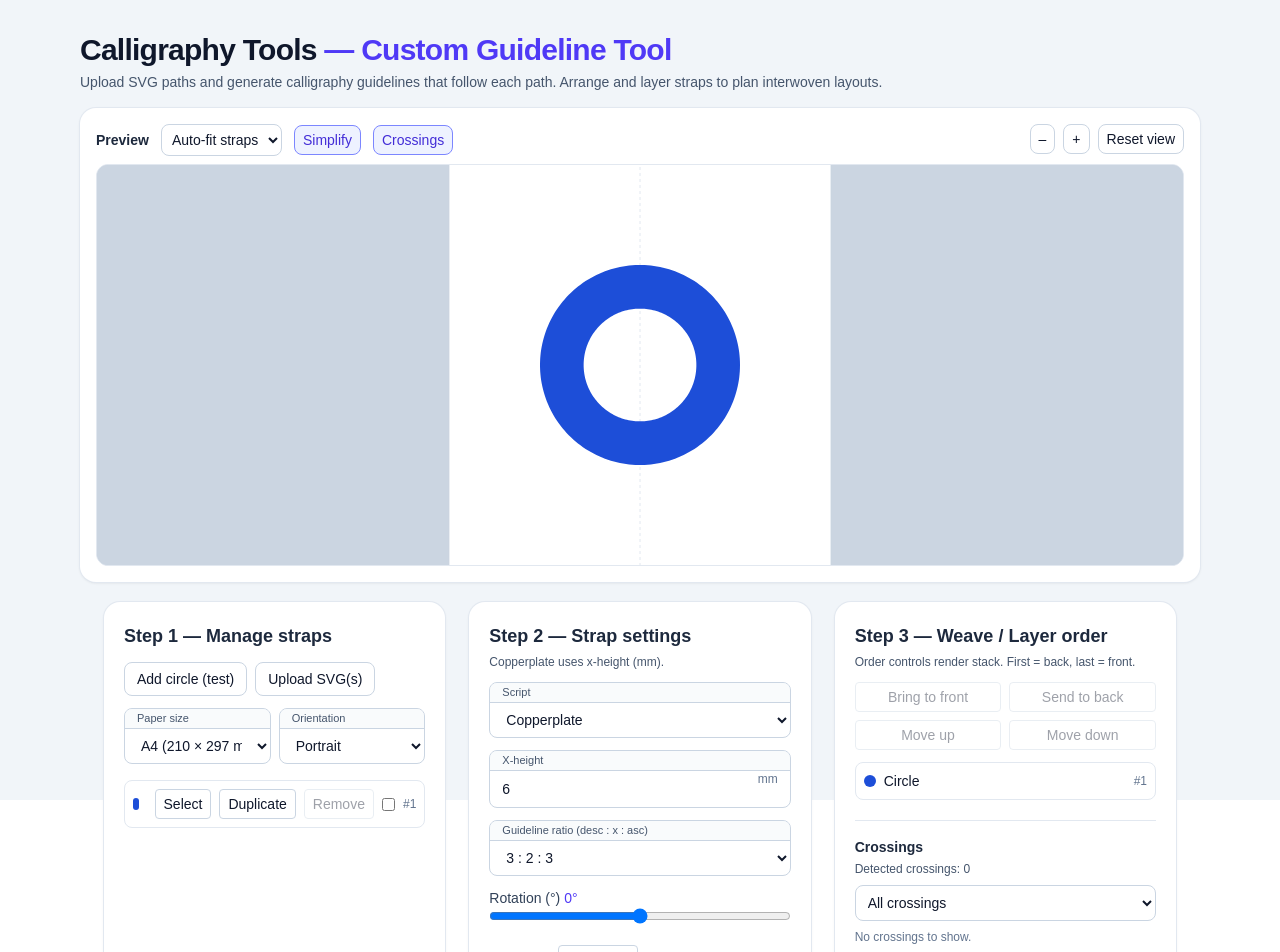
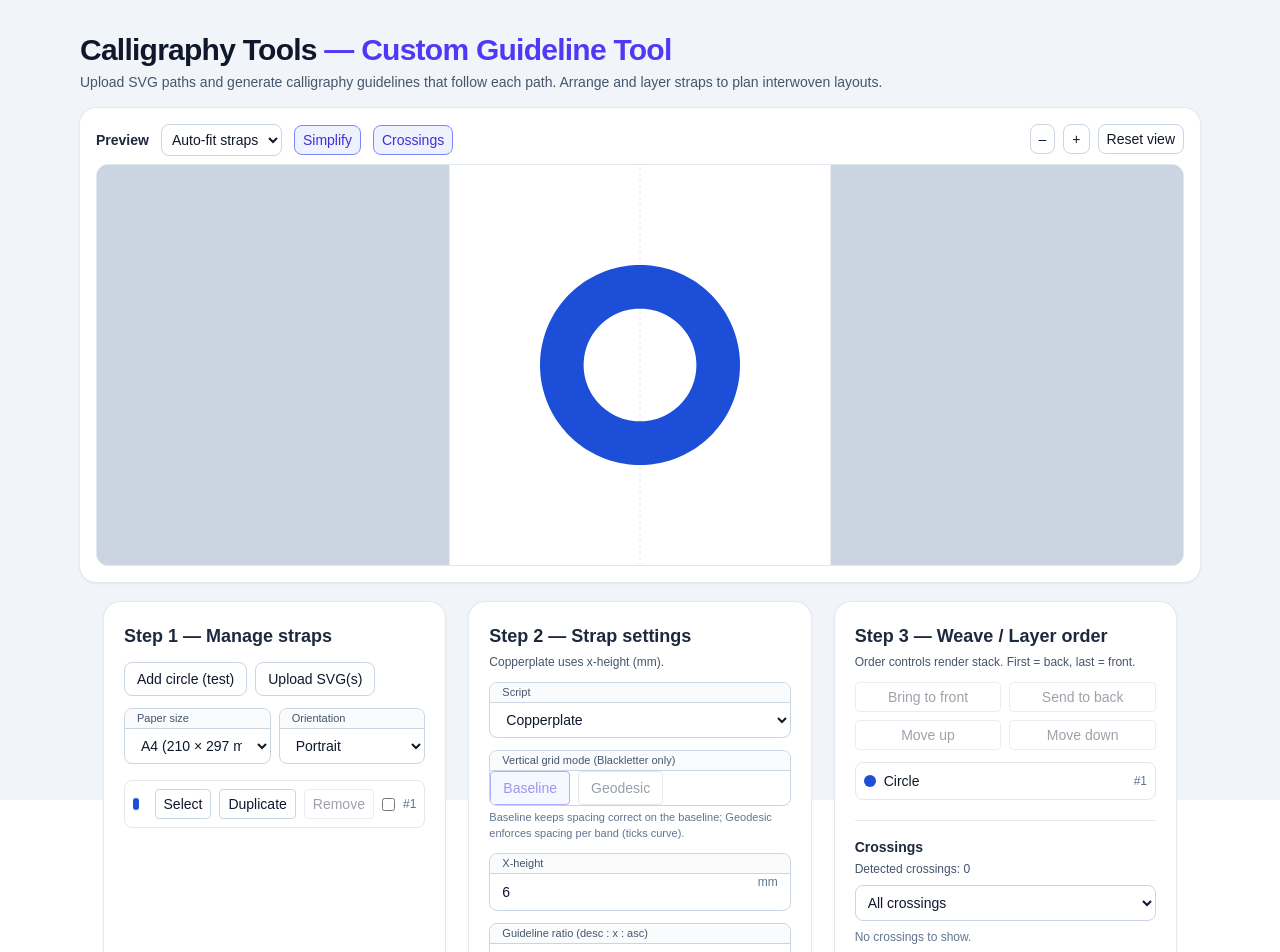
Before and after one commit to mashw/calligraphy-tools, a Next.js app: page /path-guides in a window 1280 px wide. Shown: the top 952 px of the page. Built offline with nearby package versions, Linux system fonts and the light colour scheme.

Commit message:
Add blackletter vertical grid mode toggle and geodesic ticks

```diff
--- a/src/app/calligram/page.tsx
+++ b/src/app/calligram/page.tsx
@@ -461,6 +461,7 @@ export default function CalligramPage() {
   };
   const snap05 = (v: number) => Math.round(v / 0.5) * 0.5;
   const [script, setScript] = useState<ScriptId>('TexturaQuadrata');
+  const [verticalTickMode, setVerticalTickMode] = useState<'baseline' | 'geodesic'>('baseline');
   const [allowPartialNibWidths, setAllowPartialNibWidths] = useState(true);
   const [radiusMM, setRadiusMM] = useState(MAIN_DEFAULTS.TexturaQuadrata.radiusMM);
   const [innerOffsetMM, setInnerOffsetMM] = useState(
@@ -1015,8 +1016,9 @@ export default function CalligramPage() {
         tickStepMM,
         tickAnchorS: span ? span.sStart : undefined,
         actualNibMM: nibMM,
+        verticalTickMode: script === 'Copperplate' ? undefined : verticalTickMode,
       }),
-    [baseline, guideTemplate, xMM, ascMM, descMM, mainNormalSign, tickStepMM, nibMM, span],
+    [baseline, guideTemplate, xMM, ascMM, descMM, mainNormalSign, tickStepMM, nibMM, span, script, verticalTickMode],
   );
 
   const mainAscTopOffsetMM = useMemo(
@@ -1121,8 +1123,9 @@ const innerRadiusMaxMM = useMemo(
       tickStepMM: topTickStepMM,
       tickAnchorS: topSpan ? topSpan.sStart : undefined,
       actualNibMM: topBandSizeMM,
+      verticalTickMode: topBandScript === 'Copperplate' ? undefined : verticalTickMode,
     }),
-    [topBandScript, topBaseline, topXMM, topAscMM, topDescMM, innerNormalSign, topTickStepMM, topSpan, topBandSizeMM],
+    [topBandScript, topBaseline, topXMM, topAscMM, topDescMM, innerNormalSign, topTickStepMM, topSpan, topBandSizeMM, verticalTickMode],
   );
 
   const bottomXMM = useMemo(
@@ -1173,8 +1176,9 @@ const innerRadiusMaxMM = useMemo(
       tickStepMM: bottomTickStepMM,
       tickAnchorS: bottomSpan ? bottomSpan.sStart : undefined,
       actualNibMM: bottomBandSizeMM,
+      verticalTickMode: bottomBandScript === 'Copperplate' ? undefined : verticalTickMode,
     }),
-    [bottomBandScript, bottomBaseline, bottomXMM, bottomAscMM, bottomDescMM, outerNormalSign, bottomTickStepMM, bottomSpan, bottomBandSizeMM],
+    [bottomBandScript, bottomBaseline, bottomXMM, bottomAscMM, bottomDescMM, outerNormalSign, bottomTickStepMM, bottomSpan, bottomBandSizeMM, verticalTickMode],
   );
 
   useEffect(() => {
@@ -2469,6 +2473,28 @@ const innerRadiusMaxMM = useMemo(
                   <option value={45}>45°</option>
                 </select>
                 </InsetLabeledField>
+
+              <div className="col-span-2">
+                <InsetLabeledField label="Vertical grid mode">
+                  <div className="flex items-center gap-2">
+                    <button
+                      type="button"
+                      onClick={() => setVerticalTickMode('baseline')}
+                      className={`px-3 py-1.5 rounded border text-sm ${verticalTickMode === 'baseline' ? 'border-indigo-500 bg-indigo-50 text-indigo-700' : 'border-slate-300 text-slate-700 hover:bg-slate-50'}`}
+                    >
+                      Baseline
+                    </button>
+                    <button
+                      type="button"
+                      onClick={() => setVerticalTickMode('geodesic')}
+                      className={`px-3 py-1.5 rounded border text-sm ${verticalTickMode === 'geodesic' ? 'border-indigo-500 bg-indigo-50 text-indigo-700' : 'border-slate-300 text-slate-700 hover:bg-slate-50'}`}
+                    >
+                      Geodesic
+                    </button>
+                  </div>
+                </InsetLabeledField>
+                <p className="mt-1 text-[11px] text-slate-400">Baseline keeps spacing correct on the baseline; Geodesic enforces spacing per band (ticks curve).</p>
+              </div>
               </div>
             </div>
           )}
--- a/src/app/curve/page.tsx
+++ b/src/app/curve/page.tsx
@@ -422,6 +422,7 @@ export default function CurvedTitlePage() {
   const snap05 = (v: number) => Math.round(v / 0.5) * 0.5;
 
   const [script, setScript] = useState<ScriptId>('TexturaQuadrata');
+  const [verticalTickMode, setVerticalTickMode] = useState<'baseline' | 'geodesic'>('baseline');
   const [curve, setCurve] = useState<CurvePresetId>('simpleArch');
   const [flipCurve, setFlipCurve] = useState(false);
   const [align, setAlign] = useState<AlignMode>('center');
@@ -974,8 +975,9 @@ export default function CurvedTitlePage() {
         tickStepMM,
         tickAnchorS: span ? span.sStart : undefined,
         actualNibMM: nibMM,
+        verticalTickMode: script === 'Copperplate' ? undefined : verticalTickMode,
       }),
-    [baseline, guideTemplate, xMM, ascMM, descMM, tickStepMM, nibMM, span],
+    [baseline, guideTemplate, xMM, ascMM, descMM, tickStepMM, nibMM, span, script, verticalTickMode],
   );
 
   const topBaseline = useMemo(() => guideSet.ascLine, [guideSet.ascLine]);
@@ -1019,8 +1021,9 @@ export default function CurvedTitlePage() {
       tickStepMM: topTickStepMM,
       tickAnchorS: topSpan ? topSpan.sStart : undefined,
       actualNibMM: topBandSizeMM,
+      verticalTickMode: topBandScript === 'Copperplate' ? undefined : verticalTickMode,
     }),
-    [topBandScript, topBaseline, topXMM, topAscMM, topTickStepMM, topSpan, topBandSizeMM],
+    [topBandScript, topBaseline, topXMM, topAscMM, topTickStepMM, topSpan, topBandSizeMM, verticalTickMode],
   );
 
   const bottomXMM = useMemo(
@@ -1064,8 +1067,9 @@ export default function CurvedTitlePage() {
       tickStepMM: bottomTickStepMM,
       tickAnchorS: bottomSpan ? bottomSpan.sStart : undefined,
       actualNibMM: bottomBandSizeMM,
+      verticalTickMode: bottomBandScript === 'Copperplate' ? undefined : verticalTickMode,
     }),
-    [bottomBandScript, bottomBaseline, bottomXMM, bottomDescMM, bottomTickStepMM, bottomSpan, bottomBandSizeMM],
+    [bottomBandScript, bottomBaseline, bottomXMM, bottomDescMM, bottomTickStepMM, bottomSpan, bottomBandSizeMM, verticalTickMode],
   );
 
   const midAscPts = useMemo(() => {
@@ -2536,6 +2540,28 @@ export default function CurvedTitlePage() {
                   <option value={45}>45°</option>
                 </select>
                 </InsetLabeledField>
+
+              <div className="col-span-2">
+                <InsetLabeledField label="Vertical grid mode">
+                  <div className="flex items-center gap-2">
+                    <button
+                      type="button"
+                      onClick={() => setVerticalTickMode('baseline')}
+                      className={`px-3 py-1.5 rounded border text-sm ${verticalTickMode === 'baseline' ? 'border-indigo-500 bg-indigo-50 text-indigo-700' : 'border-slate-300 text-slate-700 hover:bg-slate-50'}`}
+                    >
+                      Baseline
+                    </button>
+                    <button
+                      type="button"
+                      onClick={() => setVerticalTickMode('geodesic')}
+                      className={`px-3 py-1.5 rounded border text-sm ${verticalTickMode === 'geodesic' ? 'border-indigo-500 bg-indigo-50 text-indigo-700' : 'border-slate-300 text-slate-700 hover:bg-slate-50'}`}
+                    >
+                      Geodesic
+                    </button>
+                  </div>
+                </InsetLabeledField>
+                <p className="mt-1 text-[11px] text-slate-400">Baseline keeps spacing correct on the baseline; Geodesic enforces spacing per band (ticks curve).</p>
+              </div>
               </div>
             </div>
           )}
--- a/src/app/path-guides/page.tsx
+++ b/src/app/path-guides/page.tsx
@@ -344,6 +344,7 @@ export default function PathGuidesPage() {
   const [showDebugPoints] = useState(false);
   const [dragSimplifyStrapId, setDragSimplifyStrapId] = useState<string | null>(null);
   const [scaleInputText, setScaleInputText] = useState('');
+  const [verticalTickMode, setVerticalTickMode] = useState<'baseline' | 'geodesic'>('baseline');
 
   const [straps, setStraps] = useState<Strap[]>(() => ([applyScriptDefaults({
     id: uid('strap'),
@@ -373,6 +374,7 @@ export default function PathGuidesPage() {
   });
 
   const activeStrap = straps.find((s) => s.id === (activeId ?? straps[0]?.id)) ?? straps[0] ?? null;
+  const hasBlackletterStraps = straps.some((strap) => strap.script !== 'Copperplate');
 
   const renderData = useMemo(() => straps.map((strap) => {
     const sampled = samplePathDToPolyline(strap.d, 1.25);
@@ -401,11 +403,12 @@ export default function PathGuidesPage() {
           // ✅ actualNibMM: pass the raw nib size (matches Calligram)
           actualNibMM: metrics.nibMM,
           invertGuides: strap.invertGuides,
+          verticalTickMode: strap.script === 'Copperplate' ? undefined : verticalTickMode,
         })
       : null;
 
     return { strap, transformed, guideSet, metrics, localCenter, sampled };
-  }), [straps]);
+  }), [straps, verticalTickMode]);
 
   const totalSegments = useMemo(
     () => renderData.reduce((sum, r) => sum + Math.max(0, r.transformed.length - 1), 0),
@@ -1076,6 +1079,29 @@ const setCrossingOver = (crossing: Crossing, overId: string) => {
                 </select>
               </InsetLabeledField>
 
+
+              <InsetLabeledField label="Vertical grid mode (Blackletter only)">
+                <div className="flex items-center gap-2">
+                  <button
+                    type="button"
+                    onClick={() => setVerticalTickMode('baseline')}
+                    disabled={!hasBlackletterStraps || activeStrap.script === 'Copperplate'}
+                    className={`px-3 py-1.5 rounded border text-sm disabled:opacity-50 disabled:cursor-not-allowed ${verticalTickMode === 'baseline' ? 'border-indigo-500 bg-indigo-50 text-indigo-700' : 'border-slate-300 text-slate-700 hover:bg-slate-50'}`}
+                  >
+                    Baseline
+                  </button>
+                  <button
+                    type="button"
+                    onClick={() => setVerticalTickMode('geodesic')}
+                    disabled={!hasBlackletterStraps || activeStrap.script === 'Copperplate'}
+                    className={`px-3 py-1.5 rounded border text-sm disabled:opacity-50 disabled:cursor-not-allowed ${verticalTickMode === 'geodesic' ? 'border-indigo-500 bg-indigo-50 text-indigo-700' : 'border-slate-300 text-slate-700 hover:bg-slate-50'}`}
+                  >
+                    Geodesic
+                  </button>
+                </div>
+              </InsetLabeledField>
+              <p className="-mt-2 text-[11px] text-slate-500">Baseline keeps spacing correct on the baseline; Geodesic enforces spacing per band (ticks curve).</p>
+
               {activeStrap.script === 'Copperplate' ? (
                 <>
                   <InsetLabeledField label="X-height" rightAdornment="mm">
--- a/src/components/preview/GuideOverlay.tsx
+++ b/src/components/preview/GuideOverlay.tsx
@@ -125,7 +125,32 @@ export default function GuideOverlay({
       )}
 
       <g clipPath={bandClipD ? `url(#${bandClipId})` : undefined}>
-        {showGridVertical && guideSet.ticks?.map((tick, idx) => (
+        {showGridVertical && (guideSet.tickPolys?.length ? guideSet.tickPolys.map((poly, idx) => {
+          const points = poly.map((p) => `${p.x},${p.y}`).join(' ');
+          return (
+            <g key={`tick-poly-${idx}`}>
+              <polyline
+                points={points}
+                fill="none"
+                stroke={gridColors.tick ?? colors.tick}
+                strokeWidth={gridThin ?? style.thin}
+                vectorEffect="non-scaling-stroke"
+              />
+              {interactive?.onGuidePointerDown && (
+                <polyline
+                  points={points}
+                  fill="none"
+                  stroke="rgba(0,0,0,0)"
+                  strokeWidth={hitStrokeWidth}
+                  vectorEffect="non-scaling-stroke"
+                  pointerEvents="stroke"
+                  className="cursor-move"
+                  onPointerDown={interactive.onGuidePointerDown}
+                />
+              )}
+            </g>
+          );
+        }) : guideSet.ticks?.map((tick, idx) => (
           <g key={`tick-${idx}`}>
             <line
               x1={tick.a.x}
@@ -151,7 +176,7 @@ export default function GuideOverlay({
               />
             )}
           </g>
-        ))}
+        )))}
 
         {showGridHorizontal && guideSet.hGuides?.map((poly, idx) => {
           const points = poly.map((p) => `${p.x},${p.y}`).join(' ');
--- a/src/lib/guides/guide-template.ts
+++ b/src/lib/guides/guide-template.ts
@@ -12,6 +12,7 @@ export type GuideSet = {
   descLine: Pt[];
   // optional perpendicular ticks/markers (each tick is a line segment)
   ticks?: { a: Pt; b: Pt }[];
+  tickPolys?: Pt[][];
   hGuides?: Pt[][]; // NEW: curve-parallel intermediate rails
 };
 
@@ -27,6 +28,7 @@ export type GuideTemplateParams = {
   tickStepMM?: number;     // used for vertical ticks
   tickAnchorS?: number;    // phase anchor along baseline arc-length (mm)
   actualNibMM?: number;    // used for horizontal tick spacing
+  verticalTickMode?: 'baseline' | 'geodesic';
 };
 
 
@@ -47,7 +49,7 @@ export function blackletterGuideHeightsMM(nibMM: number) {
 }
 
 function buildBlackletterGuideSet(params: GuideTemplateParams): GuideSet {
-  const { baseline, xMM, ascMM, descMM, invertGuides = false, normalSign = 1, tickStepMM, tickAnchorS, actualNibMM } = params;
+  const { baseline, xMM, ascMM, descMM, invertGuides = false, normalSign = 1, tickStepMM, tickAnchorS, actualNibMM, verticalTickMode } = params;
   const waistOff = -xMM * normalSign;
   const ascOffNormal = -(xMM + ascMM) * normalSign;
   const descOffNormal = descMM * normalSign;
@@ -58,6 +60,7 @@ function buildBlackletterGuideSet(params: GuideTemplateParams): GuideSet {
 
   const step = Math.max(0.0001, tickStepMM ?? 1);
   const ticks: { a: Pt; b: Pt }[] = [];
+  const tickPolys: Pt[][] = [];
   const arcLen = lengthPoly(baseline);
 
   const isClosed = (() => {
@@ -80,6 +83,25 @@ function buildBlackletterGuideSet(params: GuideTemplateParams): GuideSet {
   const topScalar = invertGuides ? ascMM : -(xMM + ascMM);
   const botScalar = invertGuides ? -(xMM + descMM) : descMM;
 
+  if (verticalTickMode === 'geodesic') {
+    const ascArcLen = lengthPoly(ascLine);
+    const waistArcLen = lengthPoly(waistLine);
+    const baseArcLen = lengthPoly(baseLine);
+    const descArcLen = lengthPoly(descLine);
+
+    for (let k = kMin; k <= kMax; k += 1) {
+      const s = anchor + k * step;
+      const sClamped = Math.max(0, Math.min(arcLen, s));
+      if (isClosed && sClamped >= arcLen - 1e-9) continue;
+
+      const pAsc = pointAt(ascLine, Math.max(0, Math.min(ascArcLen, s))).p;
+      const pWaist = pointAt(waistLine, Math.max(0, Math.min(waistArcLen, s))).p;
+      const pBase = pointAt(baseLine, Math.max(0, Math.min(baseArcLen, s))).p;
+      const pDesc = pointAt(descLine, Math.max(0, Math.min(descArcLen, s))).p;
+
+      tickPolys.push([pAsc, pWaist, pBase, pDesc]);
+    }
+  } else {
     for (let k = kMin; k <= kMax; k += 1) {
       const s = anchor + k * step;
       const sClamped = Math.max(0, Math.min(arcLen, s));
@@ -92,6 +114,7 @@ function buildBlackletterGuideSet(params: GuideTemplateParams): GuideSet {
         a: { x: p.x + n.x * topScalar * normalSign, y: p.y + n.y * topScalar * normalSign },
         b: { x: p.x + n.x * botScalar * normalSign, y: p.y + n.y * botScalar * normalSign },
       });
+    }
   }
 
 
@@ -186,7 +209,15 @@ function buildBlackletterGuideSet(params: GuideTemplateParams): GuideSet {
   }
 
 
-  return { ascLine, waistLine, baseLine, descLine, ticks, hGuides };
+  return {
+    ascLine,
+    waistLine,
+    baseLine,
+    descLine,
+    ticks: verticalTickMode === 'geodesic' ? undefined : ticks,
+    tickPolys: verticalTickMode === 'geodesic' ? tickPolys : undefined,
+    hGuides,
+  };
 }
 
 
```
Lines whose indentation alone changed are shown as unchanged.
